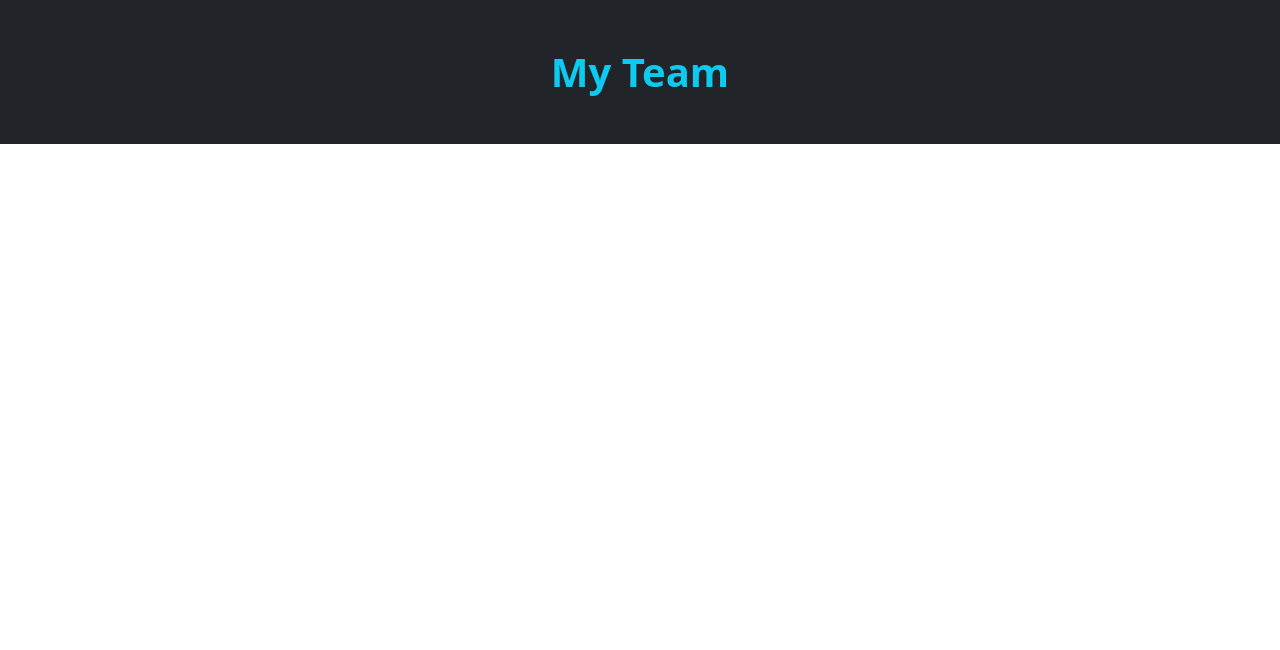
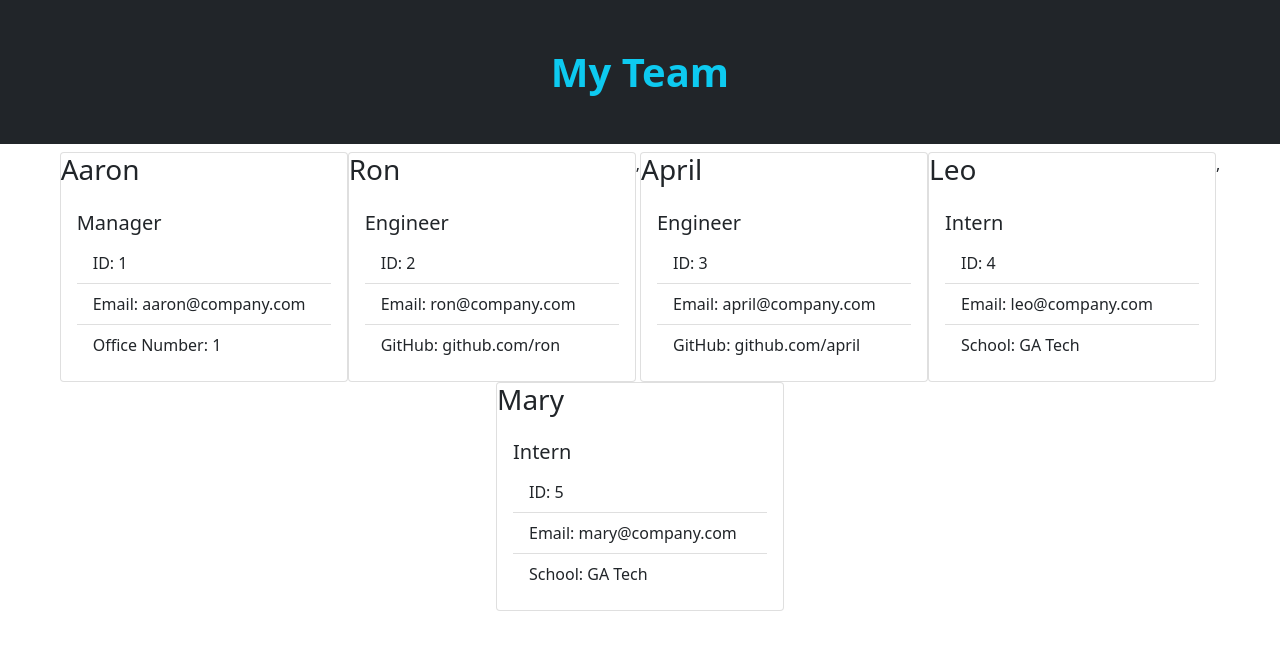
Before and after one commit to aalink/team-profile-generator, a website: page dist/index.html in a window 1280 px wide. Drawn offline with nearby package versions, Linux system fonts and the light colour scheme.

Commit message:
Adding generated HTML file

```diff
--- a/dist/index.html
+++ b/dist/index.html
@@ -24,6 +24,70 @@
       <section id="data-team-section">
           <div class="d-flex flex-wrap justify-content-center">
 
+    <div class="card" style="width: 18rem">
+    <h3>Aaron</h3>
+    <div class="card-body">
+      <h5 class="card-role">Manager</h5>
+      <ul class="list-group list-group-flush">
+        <li class="list-group-item">ID: 1</li>
+        <li class="list-group-item">Email: aaron@company.com</li>
+        <li class="list-group-item">Office Number: 1</li>
+      </ul>
+    </div>
+  </div>
+
+
+    <div class="card" style="width: 18rem">
+    <h3>Ron</h3>
+    <div class="card-body">
+      <h5 class="card-role">Engineer</h5>
+      <ul class="list-group list-group-flush">
+        <li class="list-group-item">ID: 2</li>
+        <li class="list-group-item">Email: ron@company.com</li>
+        <li class="list-group-item">GitHub: github.com/ron</li>
+      </ul>
+    </div>
+  </div>
+    ,
+    <div class="card" style="width: 18rem">
+    <h3>April</h3>
+    <div class="card-body">
+      <h5 class="card-role">Engineer</h5>
+      <ul class="list-group list-group-flush">
+        <li class="list-group-item">ID: 3</li>
+        <li class="list-group-item">Email: april@company.com</li>
+        <li class="list-group-item">GitHub: github.com/april</li>
+      </ul>
+    </div>
+  </div>
+
+
+    <div class="card" style="width: 18rem">
+    <h3>Leo</h3>
+    <div class="card-body">
+      <h5 class="card-role">Intern</h5>
+      <ul class="list-group list-group-flush">
+        <li class="list-group-item">ID: 4</li>
+        <li class="list-group-item">Email: leo@company.com</li>
+        <li class="list-group-item">School: GA Tech</li>
+      </ul>
+    </div>
+  </div>
+    ,
+    <div class="card" style="width: 18rem">
+    <h3>Mary</h3>
+    <div class="card-body">
+      <h5 class="card-role">Intern</h5>
+      <ul class="list-group list-group-flush">
+        <li class="list-group-item">ID: 5</li>
+        <li class="list-group-item">Email: mary@company.com</li>
+        <li class="list-group-item">School: GA Tech</li>
+      </ul>
+    </div>
+  </div>
+
+
+
       </section>
 
       <script
```
